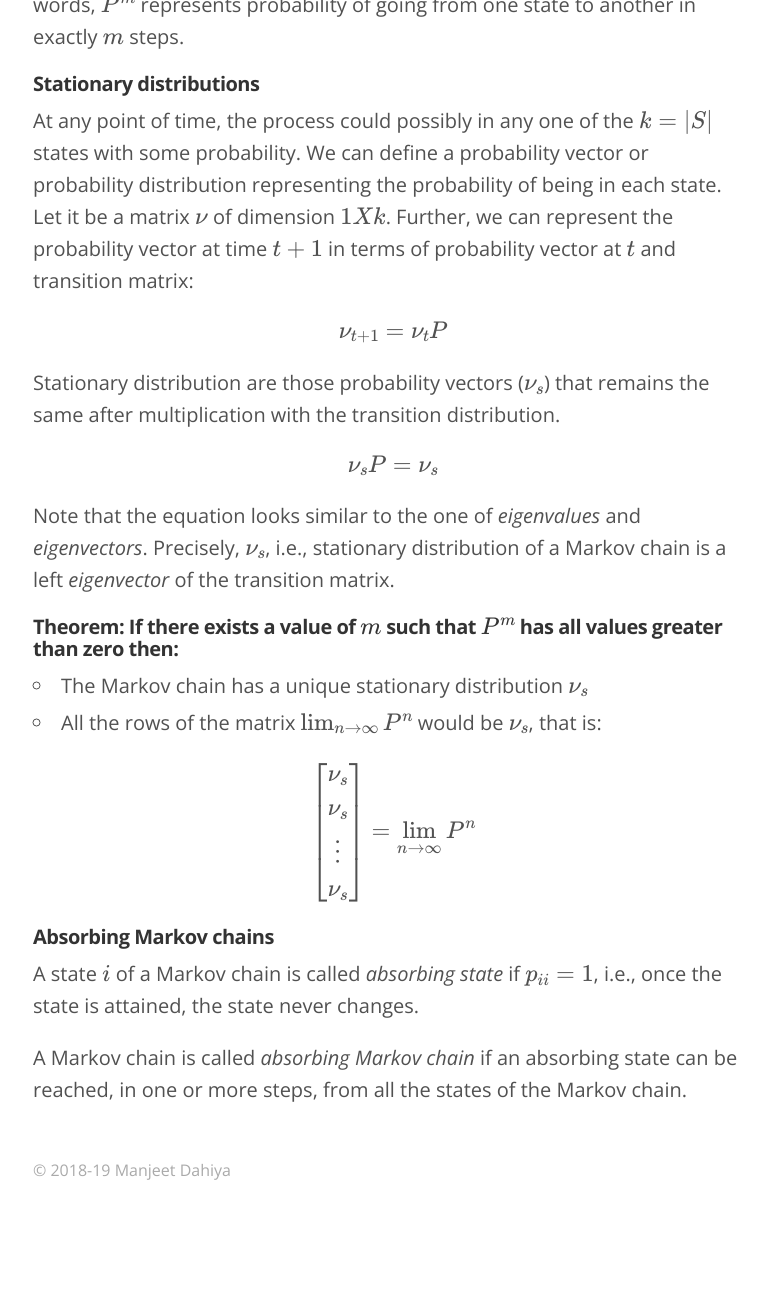
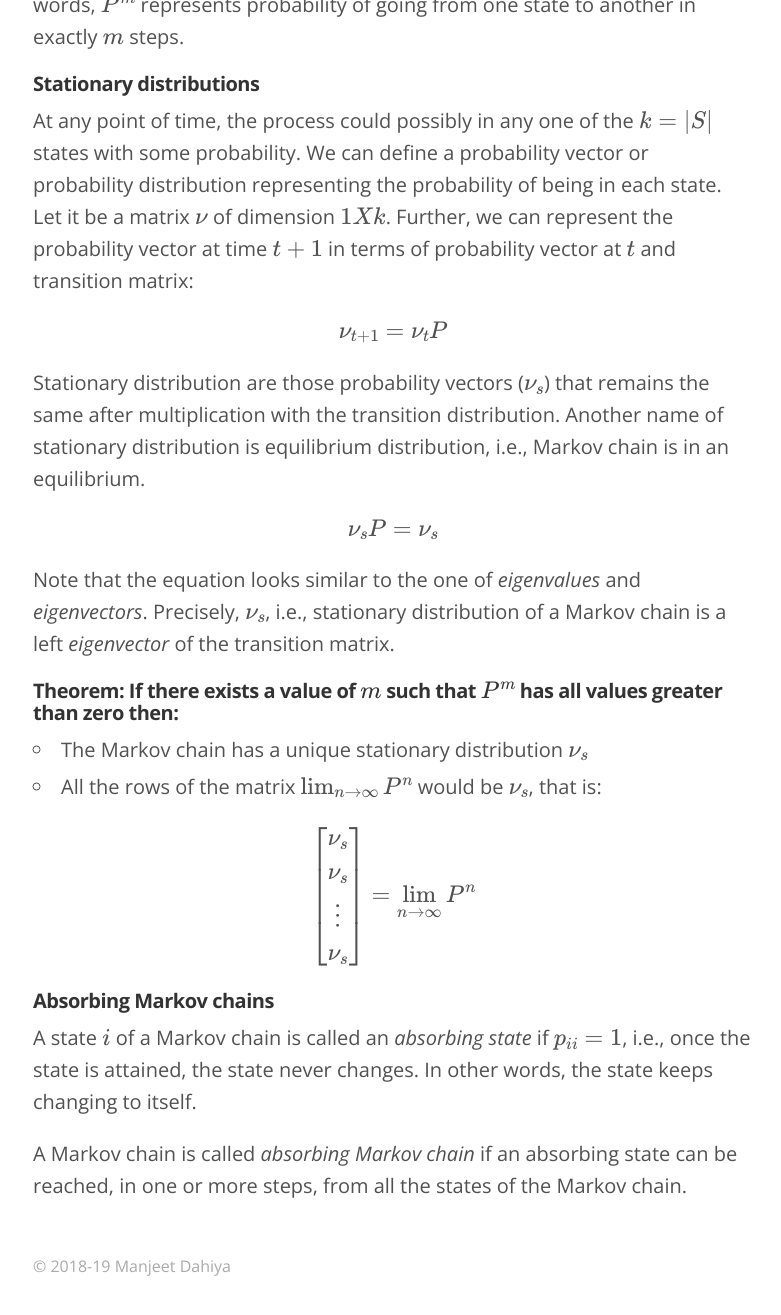
Before and after one commit to manjeetdahiya/manjeetdahiya.github.io, a Jekyll site: the page built from _posts/2019-02-03-markov-chains.md, in a window 1280 px wide and 1400 px high, scrolled down 3553 px. Shown: the top 1315 px of the window, without its empty margins (247-1028 px from the left). Built offline with Jekyll 4.4.1, drawn with Linux system fonts in a browser that asks for light colours; formulas are drawn with MathJax 3.

Commit message:
more changes

```diff
--- a/_posts/2019-02-03-markov-chains.md
+++ b/_posts/2019-02-03-markov-chains.md
@@ -141,7 +141,8 @@ $$
 
 Stationary distribution are those probability vectors ($\nu_s$)
 that remains the same after multiplication with
-the transition distribution.
+the transition distribution. Another name of stationary distribution is equilibrium distribution,
+i.e., Markov chain is in an equilibrium.
 
 $$
 \nu_s P = \nu_s
@@ -167,8 +168,8 @@ $$
 
 #### Absorbing Markov chains
 
-A state $i$ of a Markov chain is called *absorbing state* if $p_{ii} = 1$, i.e., once the state is
-attained, the state never changes.
+A state $i$ of a Markov chain is called an *absorbing state* if $p_{ii} = 1$, i.e., once the state is
+attained, the state never changes. In other words, the state keeps changing to itself.
 
 A Markov chain is called *absorbing Markov chain* if an absorbing state can be reached,
 in one or more steps, from all the states of the Markov chain.
```
